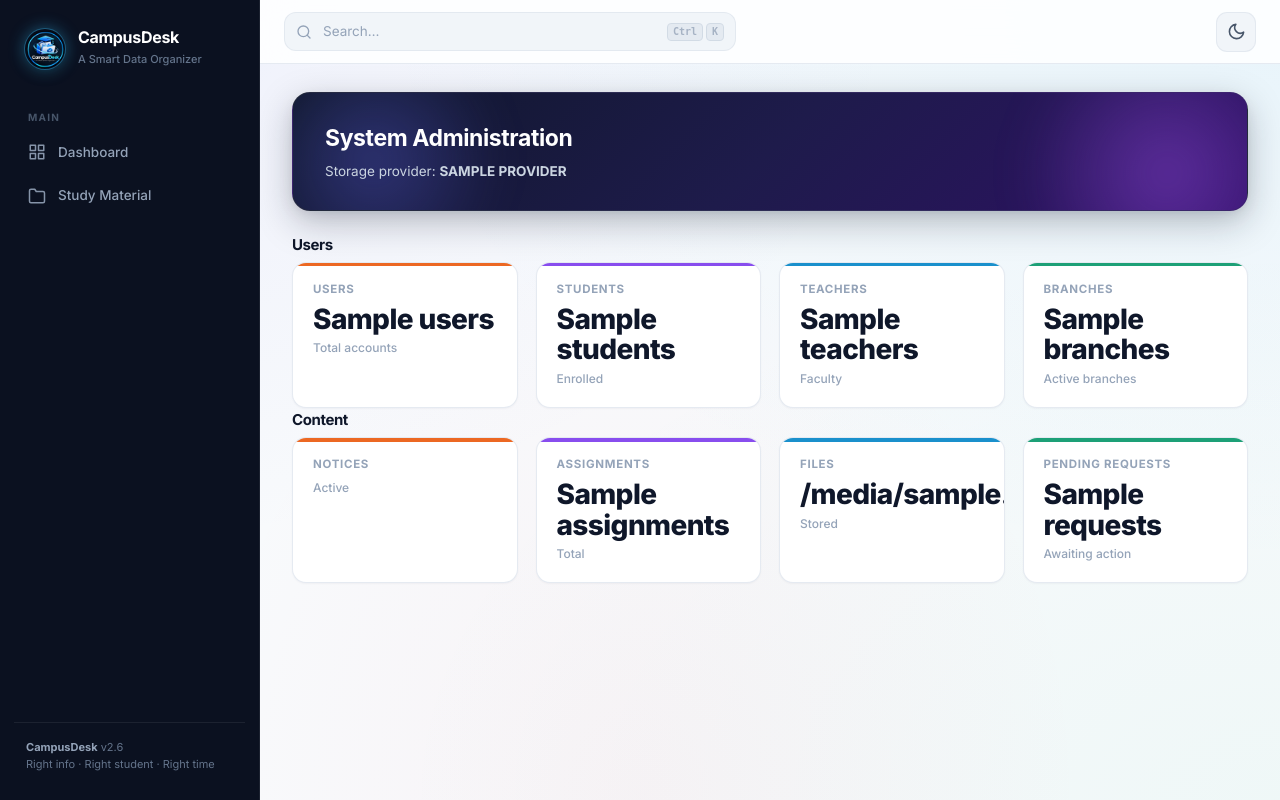
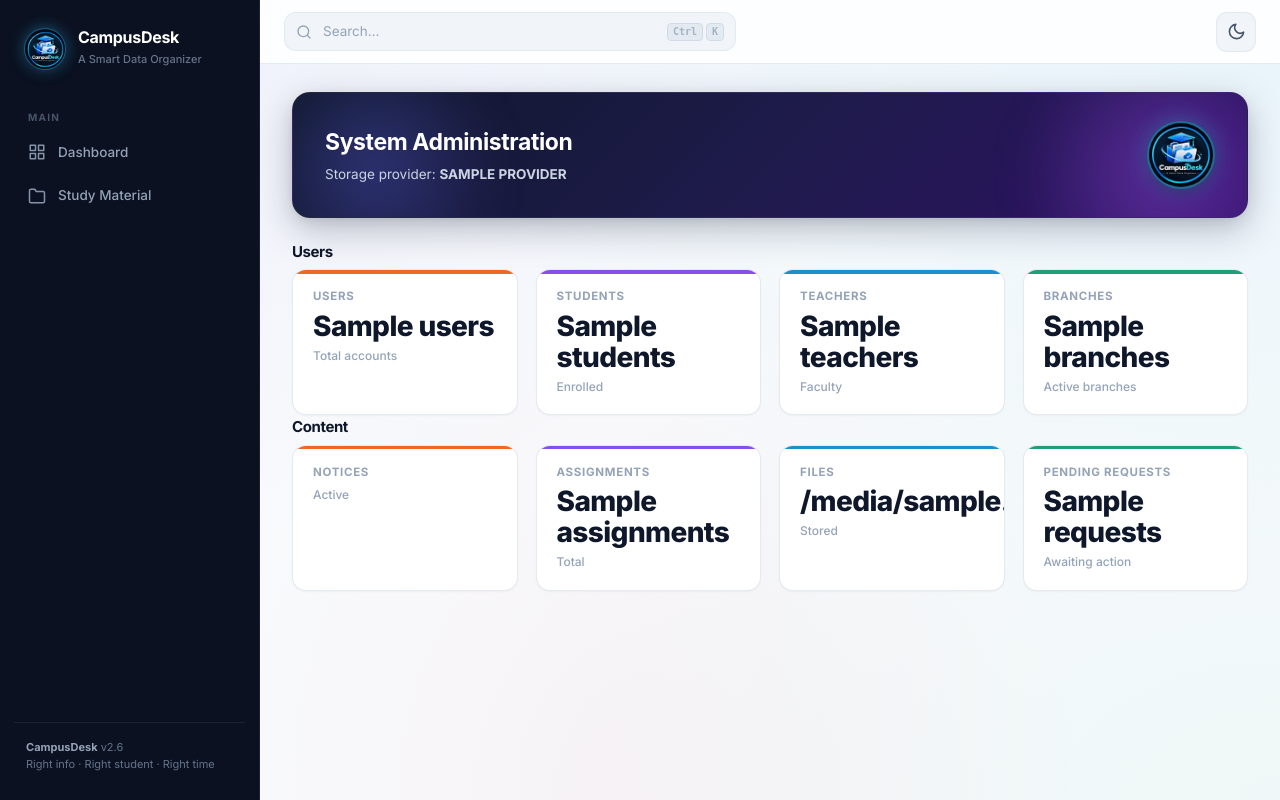
Before and after one commit to Saksham-Dev-001/Campus-Desk, a Python web app: template templates/dashboard_admin.html in a window 1280 px wide. Run offline with Jinja, Linux system fonts and the light colour scheme; the template is opened without the code that fills it: most values are stand-ins (such as "Sample title", 1, 10 or a date in 2020); some web fonts are replaced.

Commit message:
feat: apply official logo emblem across app (templates/dashboard_admin.html)

```diff
--- a/templates/dashboard_admin.html
+++ b/templates/dashboard_admin.html
@@ -7,6 +7,9 @@
   <div>
     <h1>System Administration</h1>
     <div class="sub">Storage provider: <b>{{ provider|upper }}</b></div>
+  </div>
+  <div class="hero-brand-badge" title="CampusDesk — A Smart Data Organizer">
+    <img src="{{ url_for('static', filename='img/logo.png') }}" alt="CampusDesk Logo" class="hero-logo-img">
   </div>
 </div>
 
```
